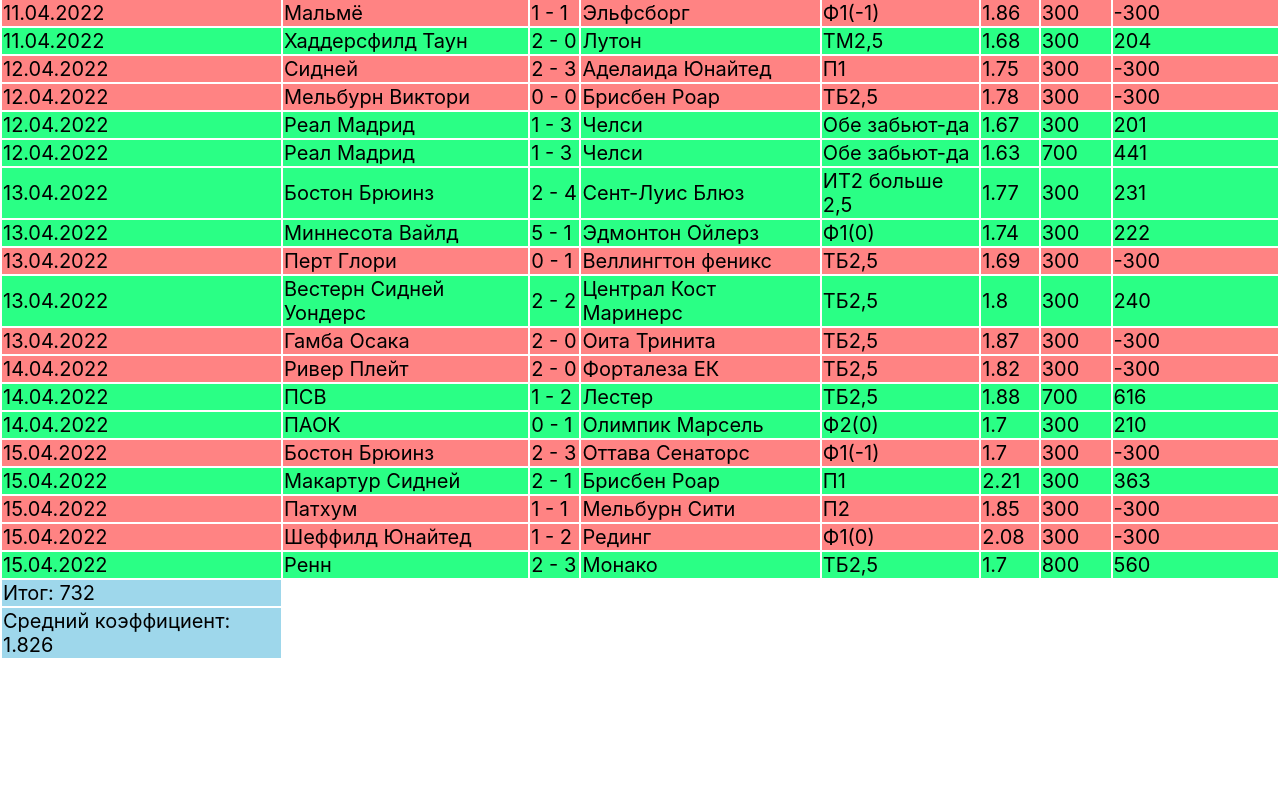
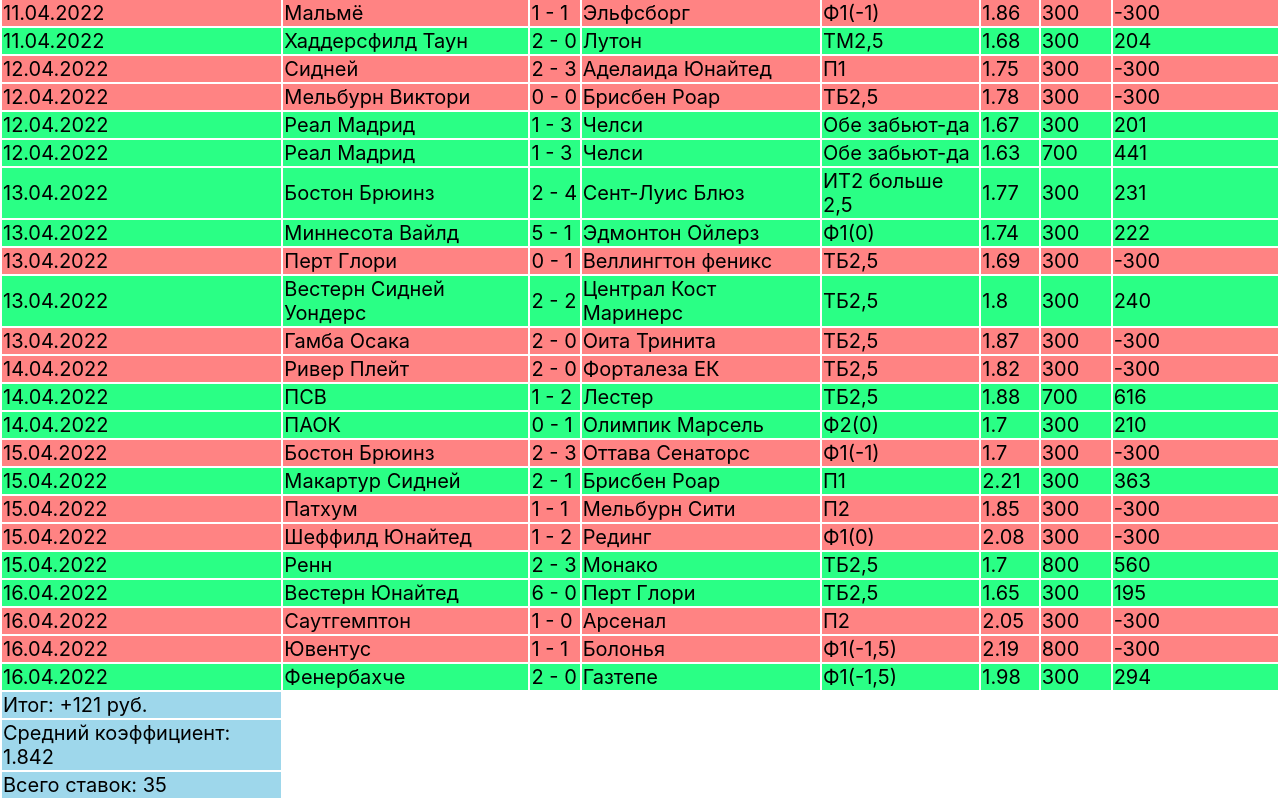
Before and after one commit to bumslang/football, a React (Create React App) app: page / in a window 1280 px wide. Shown: the part 414-1214 px from the top of the page. Before the commit the page ends 1074 px from the top, so only its background shows below. Built offline with nearby package versions, Linux system fonts and the light colour scheme.

Commit message:
update stat

```diff
--- a/src/App.js
+++ b/src/App.js
@@ -35,6 +35,10 @@
     ['Патхум', 1, 1, 'Мельбурн Сити', 'П2', 1.85, 300, "минус", '15.04.2022'],
     ['Шеффилд Юнайтед', 1, 2, 'Рединг', 'Ф1(0)', 2.08, 300, "минус", '15.04.2022'],
     ['Ренн', 2, 3, 'Монако', 'ТБ2,5', 1.7, 800, "плюс", '15.04.2022'],
+    ['Вестерн Юнайтед', 6, 0, 'Перт Глори', 'ТБ2,5', 1.65, 300, "плюс", '16.04.2022'],
+    ['Саутгемптон', 1, 0, 'Арсенал', 'П2', 2.05, 300, "минус", '16.04.2022'],
+    ['Ювентус', 1, 1, 'Болонья', 'Ф1(-1,5)', 2.19, 800, "минус", '16.04.2022'],
+    ['Фенербахче', 2, 0, 'Газтепе', 'Ф1(-1,5)', 1.98, 300, "плюс", '16.04.2022'],
 
   ];
 
@@ -78,10 +82,13 @@
         </tr>
         {result}
         <tr style={{ backgroundColor: '#9ed7eb' }} >
-          <td>Итог: {sum}</td>
+          <td>Итог: {sum ? '+' + sum : sum} руб.</td>
         </tr >
         <tr style={{ backgroundColor: '#9ed7eb' }} >
           <td>Средний коэффициент: {(kf / arr.length).toFixed(3)}</td>
+        </tr>
+        <tr style={{ backgroundColor: '#9ed7eb' }} >
+          <td>Всего ставок: {arr.length}</td>
         </tr>
       </thead>
     </table>
```
